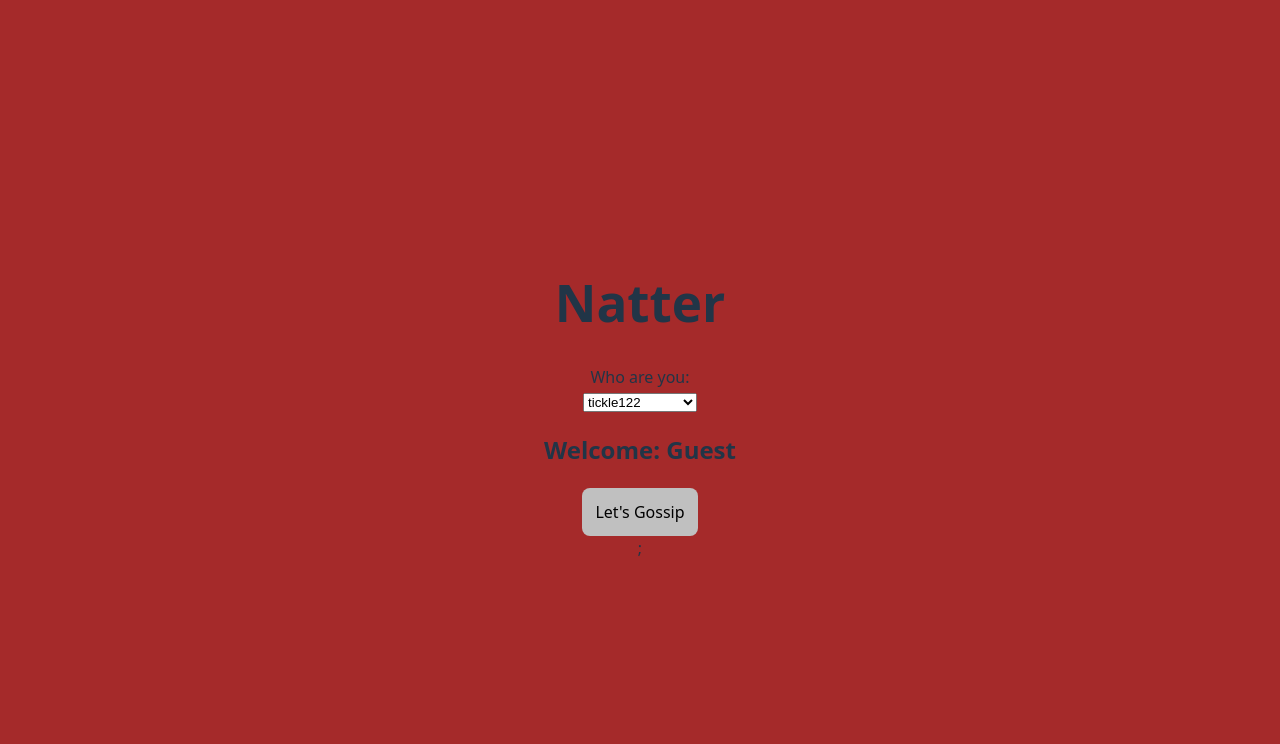
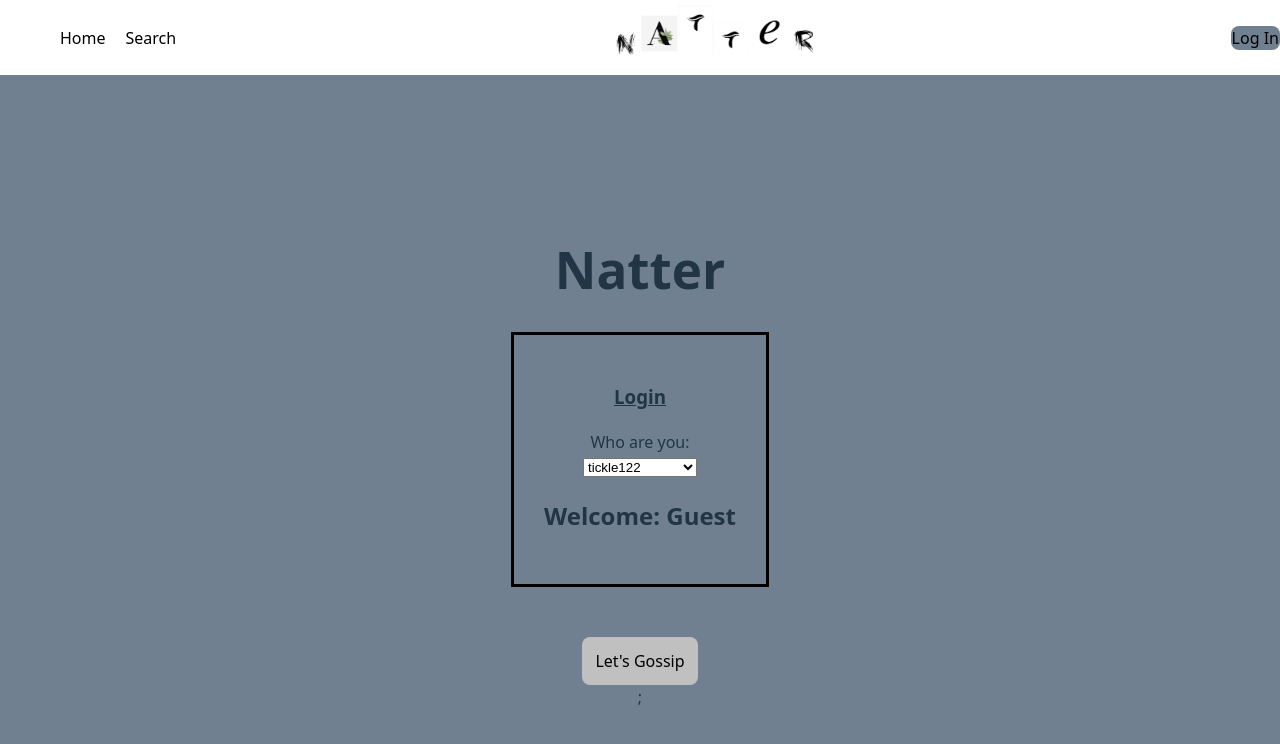
Before and after one commit to bzz-debug/fe-nc-news, a React (Vite) app: page / in a window 1280 px wide. Shown: the top 744 px of the page. Built offline with nearby package versions, Linux system fonts and the light colour scheme.

Commit message:
adding improvements to header and login/out buttons

```diff
--- a/src/App.css
+++ b/src/App.css
@@ -31,6 +31,36 @@
   a:nth-of-type(2) .logo {
     animation: logo-spin infinite 20s linear;
   }
+}
+
+header,
+body,
+footer {
+  background-color: rgb(112, 128, 144);
+}
+
+/*home*/
+
+#login-box {
+  border: 3px solid black;
+  padding: 30px;
+}
+
+#intro-button {
+  margin-top: 50px;
+}
+#login-text {
+  text-decoration: underline;
+}
+
+#homepage-main {
+  align-items: center;
+}
+
+/*article list*/
+
+main {
+  margin-top: 150px;
 }
 
 .card {
@@ -68,6 +98,13 @@
   font-size: 1.4rem;
 }
 
+#sort-by-dropdown {
+  margin-bottom: 65px;
+  margin-top: -60px;
+}
+
+/*single article*/
+
 #comment-title {
   font-size: 2rem;
 }
@@ -76,7 +113,7 @@
 }
 
 .comment-card {
-  border: 1px dashed gray;
+  border: 1px dashed black;
   padding-top: 5px;
 }
 
@@ -99,8 +136,9 @@
 }
 
 #optimistically-rendered-comment {
-  border: 1px dashed gray;
+  border: 1px dashed black;
   padding-top: 5px;
+  color: white;
 }
 
 .topic-buttons {
@@ -109,13 +147,119 @@
   text-decoration: underline;
 }
 
-#sort-by-dropdown {
-  margin-bottom: 65px;
-  margin-top: -60px;
+.article-body {
+  color: white;
+  font-size: 2rem;
 }
 
-header,
-body,
-footer {
-  background-color: brown;
+.comment-card {
+  color: white;
 }
+#votes {
+  color: black;
+}
+
+#comment-submit-button {
+  background-color: #4f46e5; /* Indigo-600 */
+  color: #fff;
+  border: none;
+  padding: 12px 24px;
+  font-size: 16px;
+  border-radius: 8px;
+  cursor: pointer;
+  transition: background-color 0.2s ease, transform 0.1s ease;
+  box-shadow: 0 4px 6px rgba(0, 0, 0, 0.1);
+}
+
+#comment-div {
+  display: flex;
+  justify-content: center;
+}
+
+#comment-posted {
+  margin-left: 15px;
+}
+
+/*header*/
+
+header {
+  /*
+  position: fixed;
+  width: 100%;
+  height: 100px;
+  padding: 20px 45px 25px;
+  display: flex;
+  justify-content: space-between;
+  align-items: center;
+  flex-wrap: wrap;
+  margin-bottom: 10px;*/
+  margin: auto;
+  height: 75px;
+  padding: 20px 45px 25px;
+  position: fixed;
+  width: 100%;
+  left: 0;
+  top: 0;
+  display: flex;
+  flex-direction: row;
+  justify-content: space-between;
+  border: 0px solid purple;
+  align-items: center;
+  padding: 0;
+  background-color: white;
+  flex-wrap: wrap;
+}
+
+nav {
+  margin: 10px;
+}
+
+nav:hover {
+  background-color: white;
+  transform: scale(1.1);
+}
+
+#logout-button {
+  background-color: rgb(112, 128, 144);
+  color: black;
+}
+
+#login-button {
+  background-color: rgb(112, 128, 144);
+  color: black;
+}
+
+#login-button:hover {
+  background-color: white;
+  transform: scale(1.1);
+}
+
+#logout-button:hover {
+  background-color: white;
+  transform: scale(1.1);
+}
+
+#nav-bar-span-1 {
+  display: flex;
+  flex-direction: row;
+  margin-left: 50px;
+}
+
+#nav-bar-span-2 {
+  display: flex;
+  flex-direction: row;
+  justify-content: space-between;
+  margin-right: 50px;
+}
+
+#username-banner {
+  margin-right: 10px;
+  color: black;
+  text-decoration: underline;
+}
+
+#logo-image {
+  object-fit: cover;
+  height: 75px;
+  width: 210px;
+}
--- a/src/App.jsx
+++ b/src/App.jsx
@@ -2,14 +2,19 @@ import { useState, useEffect } from 'react';
 import reactLogo from './assets/react.svg';
 import viteLogo from '/vite.svg';
 import './App.css';
-import { Route, Routes } from 'react-router';
+import { Route, Routes, Link } from 'react-router';
 import Home from './Home';
 import ArticleList from './ArticleList';
 import SingleArticle from './SingleArticle';
 import { LogInContext } from './LoggedInUser';
+import Logo from './assets/Logo.png';
 
 function App() {
   const [count, setCount] = useState(0);
+
+  function handleLogOut() {
+    setLoggedInUser(null);
+  }
 
   const storedLoggedInUser = JSON.parse(localStorage.getItem('loggedInUser'));
 
@@ -30,7 +35,35 @@ function App() {
           storedLoggedInUser,
         }}
       >
-        <header>{/* Nav Bar */}</header>
+        <header>
+          <span id="nav-bar-span-1">
+            <Link to="/">
+              <nav>Home</nav>
+            </Link>
+            <Link>
+              <nav>Search</nav>
+            </Link>
+          </span>
+
+          <img src={Logo} alt="logo image" id="logo-image" />
+
+          {isLoggedIn ? (
+            <span id="nav-bar-span-2">
+              <p id="username-banner">
+                <b>{loggedInUser}</b>
+              </p>
+              <button id="logout-button" onClick={handleLogOut}>
+                Log Out
+              </button>
+            </span>
+          ) : (
+            <span>
+              <Link to="/">
+                <button id="login-button">Log In</button>
+              </Link>
+            </span>
+          )}
+        </header>
         <main>
           <Routes>
             <Route path="/" element={<Home />} />
--- a/src/ArticleList.jsx
+++ b/src/ArticleList.jsx
@@ -5,14 +5,17 @@ import {
   useSearchParams,
 } from 'react-router-dom';
 import api, { getArticles, getArticlesSorted } from './api';
-import { useState, useEffect } from 'react';
+import { useState, useEffect, useContext } from 'react';
 import ArticleCards from './ArticleCards';
+import { LogInContext } from './LoggedInUser';
 
 function ArticleList({ articleId, setArticleId }) {
   const [articleList, setArticleList] = useState([]);
   const [topicName, setTopicName] = useState('');
   const [searchParams, setSearchParams] = useSearchParams();
   const [topicErr, setTopicErr] = useState(false);
+  const { setLoggedInUser, loggedInUser, isLoggedIn, storedLoggedInUser } =
+    useContext(LogInContext);
 
   /*
 
@@ -37,24 +40,6 @@ function ArticleList({ articleId, setArticleId }) {
   // console.log(value);
   const orderBy = searchParams.get('order') || 'desc';
   console.log(orderBy);
-
-  // useEffect(() => {
-  //   getArticlesSorted(value, orderBy)
-  //     .then((result) => {
-  //       console.log(result);
-  //       setArticleList(result.data.articles);
-  //     })
-  //     .catch((err) => {
-  //       console.log(err.response.data);
-  //       setTopicErr(err.response.data);
-  //     });
-  // }, [value, orderBy]);
-
-  // getArticlesSorted(searchParams.sort_by);
-
-  // function handleTopicChange(nameOfTopic) {
-  //   setTopicName(nameOfTopic);
-  // }
 
   useEffect(() => {
     if (topic) {
@@ -88,8 +73,9 @@ function ArticleList({ articleId, setArticleId }) {
       {topicErr ? (
         <h1>{topicErr}</h1>
       ) : (
-        <div>
-          <header>
+        <>
+          <main>
+            <div id="main-body">
               <Link className="topic-buttons" to="/articles/">
                 All
               </Link>
@@ -102,7 +88,7 @@ function ArticleList({ articleId, setArticleId }) {
               <Link className="topic-buttons" to="/articles/football">
                 Football
               </Link>
-          </header>
+            </div>
             <div id="article-wrapper">
               <span>
                 {' '}
@@ -150,7 +136,8 @@ function ArticleList({ articleId, setArticleId }) {
                 );
               })}
             </div>
-        </div>
+          </main>
+        </>
       )}
     </>
   );
--- a/src/Comments.jsx
+++ b/src/Comments.jsx
@@ -21,7 +21,7 @@ function Comments({ comment, loggedInUser, storedLoggedInUser }) {
             <b>{comment.author}:</b>
           </span>
           <span> {comment.body}</span>
-          <p>
+          <p id="votes">
             <u>Votes: {comment.votes}</u>
           </p>
           {loggedInUser === comment.author ? (
--- a/src/Home.jsx
+++ b/src/Home.jsx
@@ -14,8 +14,11 @@ function Home() {
   }
 
   return (
+    <main id="homepage-main">
       <div className="category-buttons">
         <h1 className="title">Natter</h1>
+        <div id="login-box">
+          <h3 id="login-text">Login</h3>
           <label htmlFor="username-selection">Who are you: </label>
           <form>
             <select
@@ -33,10 +36,12 @@ function Home() {
             </select>
           </form>
           <h2>{isLoggedIn ? 'Welcome: ' + loggedInUser : 'Welcome: Guest'}</h2>
+        </div>
         <Link to={'/articles'}>
           <button id="intro-button">Let's Gossip</button>
         </Link>
       </div>
+    </main>
   );
 }
 export default Home;
--- a/src/SingleArticle.jsx
+++ b/src/SingleArticle.jsx
@@ -1,4 +1,4 @@
-import { useParams } from 'react-router-dom';
+import { useParams, Link } from 'react-router-dom';
 import { useEffect, useState, useContext } from 'react';
 import api, {
   getArticleById,
@@ -117,7 +117,7 @@ function SingleArticle() {
           <h1>{article.title}</h1>
           <h3>Author: {article.author}</h3>
           <div className="article-body-wrapper">
-            <p>{article.body}</p>
+            <p className="article-body">{article.body}</p>
             <p className="extras">
               <b>
                 votes:{' '}
@@ -159,16 +159,15 @@ function SingleArticle() {
                 <div id="new-comment-wrapper">
                   <h2>post a comment!</h2>
                   <form>
-                    <label htmlFor="">
-                      Your comment:
+                    <div id="comment-div">
                       <textarea
                         name="body"
                         id=""
                         onChange={handleType}
                       ></textarea>
-                    </label>{' '}
+
                       {commentPosted ? (
-                      <p>comment posted!</p>
+                        <p id="comment-posted">comment posted!</p>
                       ) : (
                         <button
                           type="submit"
@@ -178,12 +177,16 @@ function SingleArticle() {
                           Submit
                         </button>
                       )}
+                    </div>
                     {commentErr ? <p> {commentErr} </p> : null}
                   </form>
                 </div>
               ) : (
                 <p>
-                  Please <button> Log in</button>
+                  Please
+                  <Link to="/">
+                    <button> Log in</button>
+                  </Link>
                   to post a comment{' '}
                 </p>
               )}
```
Also changed, not shown: src/assets/Logo.png (added), 1 other file (tests, documents, lock files or other folders). Lines whose indentation alone changed are shown as unchanged.
